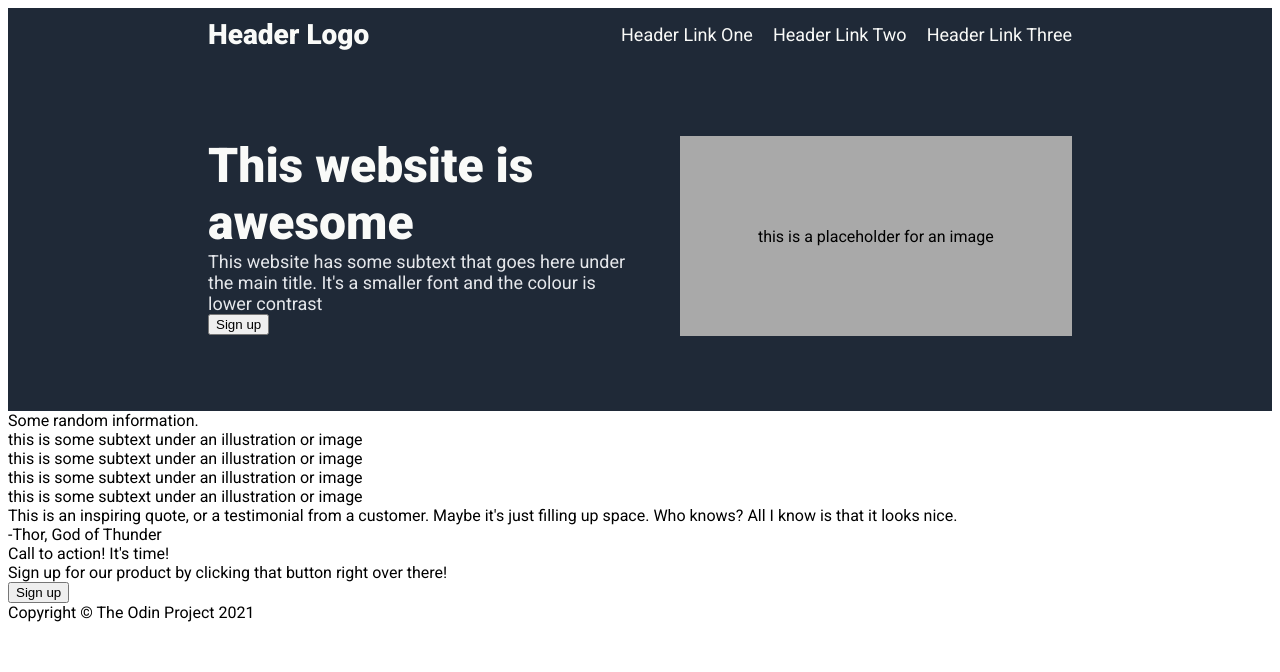
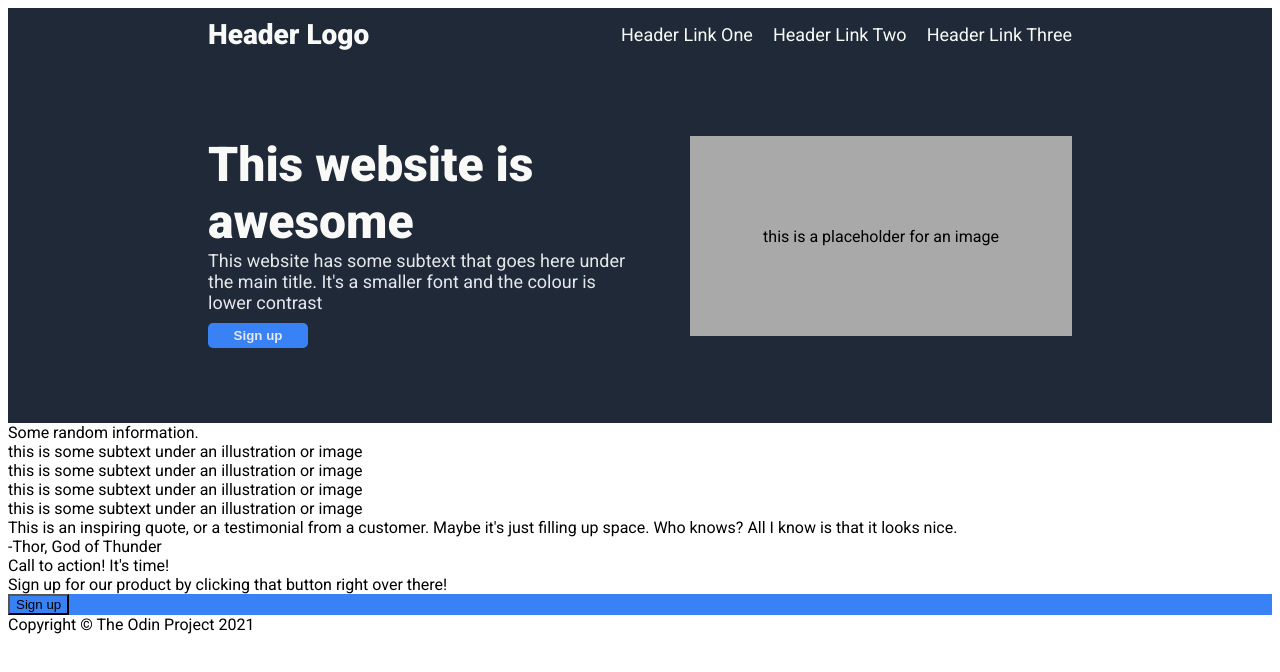
Before and after one commit to RobMWilliams/Odin-Project-Assignment, a plain HTML site: page index.html in a window 1280 px wide. Drawn offline with Linux system fonts and the light colour scheme.

```diff
--- a/index.html
+++ b/index.html
@@ -26,7 +26,7 @@
             <div class="section-1-left">
                 <div class="section-1-title"> This website is awesome </div>
                  <div class="section-1-text"> This website has some subtext that goes here under the main title. It's a smaller font and the colour is lower contrast </div>
-                 <div class="sign-up-button-dark"> <button>Sign up</button> </div>
+                 <button class="sign-up-button-dark">Sign up</button>
             </div>
             <div class="section-1-right">this is a placeholder for an image</div>
         </div>
--- a/style.css
+++ b/style.css
@@ -2,12 +2,15 @@
 
 body {
     font-family: 'Roboto', sans-serif;
+    width: auto;
+    position: relative;
     display: flex;
     flex-direction: column;
+    justify-content: center;
 }
 
 .header {
-    background: #1F2937;
+    background-color: #1F2937;
     display: flex;
     justify-content: space-between;
     padding-inline: 200px;
@@ -31,6 +34,7 @@
     font-size: 28px;
     color:#F9FAF8;
     font-weight: 900;
+    padding-right: 50px;
 }
 .navbar {
     font-size: 18px;
@@ -40,7 +44,9 @@
 
 .section-1 {
     display: flex;
-    background: #1F2937;
+    flex-direction: row;
+    justify-content: space-between;
+    background-color: #1F2937;
     padding-inline: 200px;
     padding-block: 75px;
     gap: 50px;
@@ -63,6 +69,18 @@
     color: #E5E7EB;
     font-size: 18px;
     font-weight: 300;
+    padding-bottom: 10px;
+}
+
+.sign-up-button-dark {
+    background: #3882F6;
+    border: #3882F6;
+    border-radius: 5px;
+    max-width: 100px;
+    padding-inline: 10px;
+    padding-block: 5px;
+    color: #E5E7EB;
+    font-weight: 900;
 }
 
 .section-1-right {
@@ -70,7 +88,10 @@
     justify-content: center;
     align-items: center;
     background: darkgray;
-    flex-grow: 1;
     height: 200px;
-    width: 100%;
+    width: 500px;
 }
+
+.sign-up-button-light, button {
+    background: #3882F6;
+}
```
